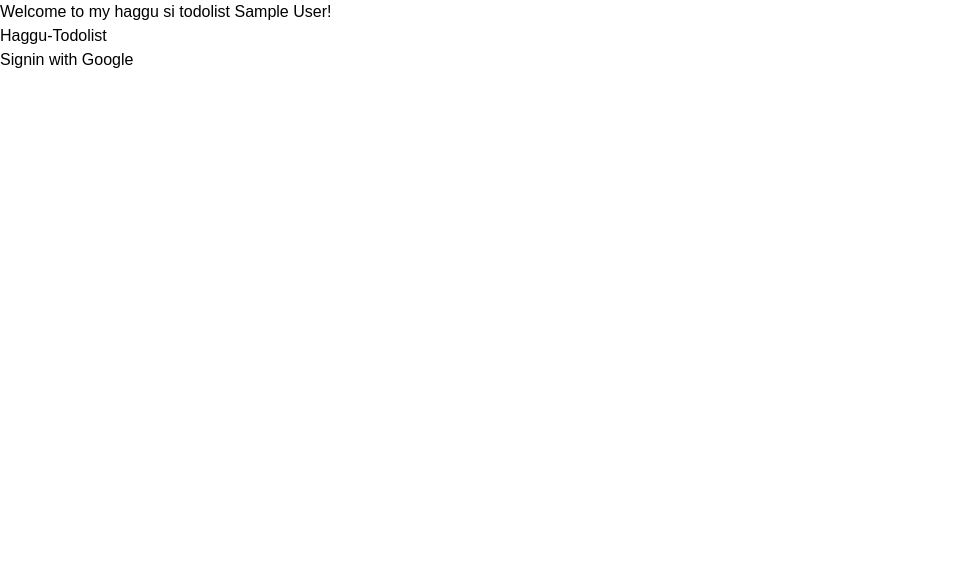
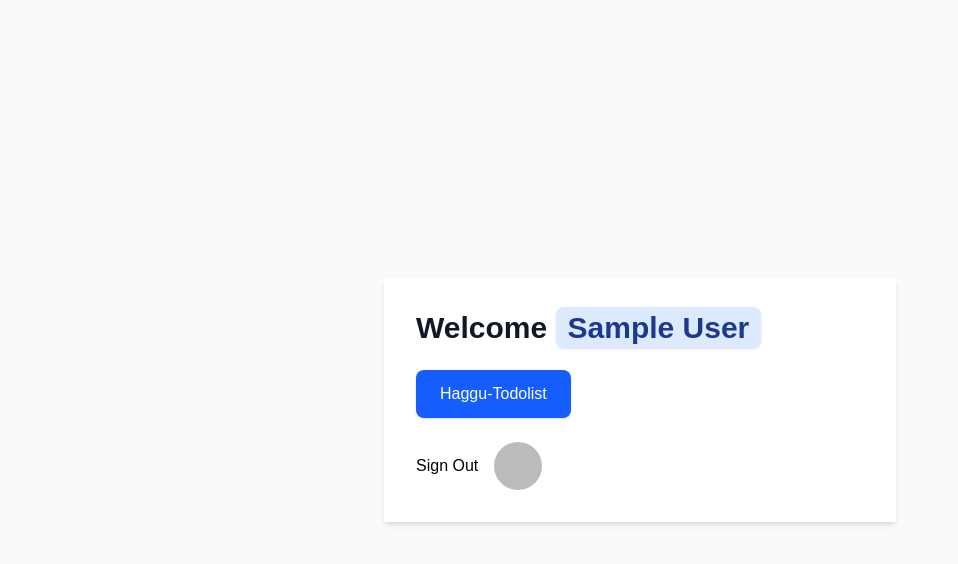
Before and after one commit to Priyanshubelwal17/next-todolist, a Next.js app: page / in a window 1280 px wide. Shown: the top 564 px of the page, without its empty margins (0-958 px from the left). Built offline with nearby package versions, Linux system fonts and the light colour scheme; no server answers; sample sign-in values are in the browser's storage.

Commit message:
Implement SiginOut and authorization

```diff
--- /dev/null
+++ b/app/Signinfirst/page.tsx
@@ -0,0 +1,8 @@
+import React from "react";
+import PleaseSignin from "../_components/PleaseSignin";
+
+function Page() {
+  return <PleaseSignin />;
+}
+
+export default Page;
--- /dev/null
+++ b/app/_components/PleaseSignin.tsx
@@ -0,0 +1,13 @@
+import React from "react";
+import SignIn from "./sign-in";
+
+function PleaseSignin() {
+  return (
+    <>
+      <h1>Please signin first</h1>
+      <SignIn />
+    </>
+  );
+}
+
+export default PleaseSignin;
--- a/app/_components/TodoForm.tsx
+++ b/app/_components/TodoForm.tsx
@@ -5,16 +5,21 @@
 
 function TodoForm() {
   return (
-    <div className="scale-[1.01">
-      <form action={addTodo}>
-        <div>
-          <input className="border" type="text" name="title" />
-          <button className="" type="submit">
-            add
-          </button>
-        </div>
-      </form>
-    </div>
+    <form className="w-full flex gap-3" action={addTodo}>
+      <div>
+        <input
+          className="flex-grow border border-gray-300 rounded0lg px-4 py-2 text-shadow-gray-400 focus:outline-none focus:ring-2 focus:ring-blue-500"
+          type="text"
+          name="title"
+        />
+        <button
+          className="bg-blue-600 text-white px-5 py-2 rounded-lg shadow hover:bg-blue-700 transition-colors font-semibold"
+          type="submit"
+        >
+          add
+        </button>
+      </div>
+    </form>
   );
 }
 
--- a/app/_components/TodoItem.jsx
+++ b/app/_components/TodoItem.jsx
@@ -15,9 +15,13 @@
   }
 
   return (
-    <div className=" ">
-      <li key={T.id}>
+    <li
+      className="flex items-center justify-between p-4 rounded-lg bg-white shadow-sm hover:shadow-md transition-shadow"
+      key={T.id}
+    >
+      <label className="flex items-center gap-3 flex-grow cursor-pointer select-none">
         <input
+          className="w-5 h-5 text-blue-600 rounded border-gray-300 focus:ring-blue focus:ring-2"
           type="checkbox"
           checked={T.completed}
           onChange={() => toggleTodo(T.id, T.completed)}
@@ -26,31 +30,47 @@
           <input
             type="text"
             value={initialTitle}
+            className="flex-grow border border-gray-300 rounded-md px-3 py-1 focus:outline-none foucus:ring-2 focus:ring-blue-500"
             onChange={(e) => setTitle(e.target.value)}
           />
         ) : (
-          <span className={`${T.completed ? "line-through" : ""}`}>
+          <span
+            className={` flex-grow text-gray-900 ${
+              T.completed ? "line-through text-gray-400" : ""
+            }`}
+          >
             {T.title}
           </span>
-        )}{" "}
-        - Created on: {T.createdAt}{" "}
+        )}
+      </label>
+      <div className="flex items-center gap-3 ml-4">
+        <span className="text-sx text-gray-500 whitespace-nowrap">
+          - Created on: {T.createdAt}{" "}
+        </span>
         <button
           onClick={() => deleteTodo(T.id)}
-          className="flex inline-flex bg-amber-400 "
+          className="bg-red-500 text-white px-3 py-1 rounded-md shadow hover:bg-red-600 transition"
         >
           delete
         </button>
         {isEdit ? (
-          <button onClick={editTitle} className="bg-green-500">
+          <button
+            className="bg-green-500 text-white px-3 py-1 rounded-md shadow hover:bg-green-600 transition"
+            onClick={editTitle}
+            className="bg-green-500"
+          >
             Save
           </button>
         ) : (
-          <button onClick={() => setEdit(true)} className="bg-amber-800  ">
+          <button
+            className="bg-amber-600 text-white px-3 py-1 rounded-md shadow hover:bg-amber-700 transition"
+            onClick={() => setEdit(true)}
+          >
             Edit
           </button>
         )}
-      </li>
-    </div>
+      </div>
+    </li>
   );
 }
 
--- a/app/_components/UserAvatar.tsx
+++ b/app/_components/UserAvatar.tsx
@@ -5,8 +5,13 @@
   if (!session?.user) return null;
 
   return (
-    <div>
-      <img src={session.user.image} alt="User Avatar" />
+    <div className="">
+      <img
+        className="rounded-full h-12"
+        src={session?.user?.image}
+        alt="User Avatar"
+        referrerPolicy="no-referrer"
+      />
     </div>
   );
 }
--- a/app/_components/sign-in.tsx
+++ b/app/_components/sign-in.tsx
@@ -8,7 +8,7 @@
         await signIn("google", { redirectTo: "/todolist" });
       }}
     >
-      <button type="submit">Signin with Google</button>
+      <button type="submit">Signin</button>
     </form>
   );
 }
--- a/app/_components/signout-button.tsx
+++ b/app/_components/signout-button.tsx
@@ -5,7 +5,7 @@
     <form
       action={async () => {
         "use server";
-        await signOut();
+        await signOut({ redirectTo: "/" });
       }}
     >
       <button type="submit"> Sign Out</button>
--- a/app/_lib/action.ts
+++ b/app/_lib/action.ts
@@ -4,9 +4,16 @@
 import Todo from "../models/Todo";
 import { error } from "console";
 import { revalidatePath } from "next/cache";
+import { auth } from "@/auth";
 // import { revalidatePath } from "next/cache";
 
 export async function addTodo(formdata: FormData) {
+  const session = await auth();
+  if (!session?.user?.id) {
+    return { error: "Not authenticated" };
+  }
+  const userId = session.user.id;
+
   await connectDB();
   console.log(formdata);
   const title = formdata.get("title") as string;
@@ -18,6 +25,7 @@
   const todo = new Todo({
     title,
     completed: false,
+    userId: userId,
   });
   await todo.save();
 
--- a/app/page.tsx
+++ b/app/page.tsx
@@ -1,16 +1,33 @@
 import { auth } from "@/auth";
 import Link from "next/link";
 import SignIn from "./_components/sign-in";
+import { SignOut } from "./_components/signout-button";
+import UserAvatar from "./_components/UserAvatar";
 
 export default async function Home() {
   const session = await auth();
+
   return (
-    <>
-      <div>
-        <h1> Welcome to my haggu si todolist {session?.user?.name}! </h1>
-        <Link href={"/todolist"}>Haggu-Todolist</Link>
-        <SignIn />
+    <main className="bg-gray-50 min-h-screen flex items-center justify-center">
+      <div className="container mx-auto max-w-lg p-8 bg-white rounderd-2xl shadow-md space-y-6">
+        <h1 className="text-3xl font-semibold text-gray-900">
+          Welcome{" "}
+          <span className="px-3 py-1 bg-blue-100 text-blue-900 rounded-lg shadow-sm font-bold">
+            {" "}
+            {session?.user?.name}
+          </span>
+        </h1>
+        <Link
+          className="inline-block px-6 py-3 rounded-lg bg-blue-600 text-white font-medium shadow hover:bg-blue-700 transition-colors"
+          href={"/todolist"}
+        >
+          Haggu-Todolist
+        </Link>
+        <div className="flex items-center gap-4">
+          {session ? <SignOut /> : <SignIn />}
+          <UserAvatar />
+        </div>
       </div>
-    </>
+    </main>
   );
 }
--- a/app/todolist/page.tsx
+++ b/app/todolist/page.tsx
@@ -3,10 +3,23 @@
 import Todo from "../models/Todo";
 import { connectDB } from "../_lib/mongodb";
 import TodoItem from "../_components/TodoItem";
+import { SignOut } from "../_components/signout-button";
+import { auth } from "@/auth";
+import { redirect } from "next/navigation";
 
 async function getAllTodos() {
+  const session = await auth();
+
+  if (!session) {
+    redirect("/Signinfirst");
+  }
+
+  const userId = session?.user?.id;
+
   await connectDB();
-  const todos = await Todo.find({});
+  const todos = await Todo.find({
+    userId: userId,
+  }).sort({ createdAt: -1 });
 
   return todos.map((todo) => ({
     id: todo._id.toString(),
@@ -20,15 +33,23 @@
   const todos = await getAllTodos();
 
   return (
-    <div className="bg-gray-400 w-3xl">
+    <main className="bg-gradient-to-tr from-blue-50 via-gray-100 to-gray-200 min-h-screen py-10 flex justify-center">
+      <div className="w0full max-w-2xl bg-white rounder-2xl shadow-xl p-8 space-y-8">
+        <h2 className="text-wxl font-bold text-gray-900 "> Your Todo List</h2>
+
         <TodoForm />
 
-      <ul>
+        <ul className="divide-y divide-gray-200">
           {todos.map((T) => (
             <TodoItem key={T.id} T={T} />
           ))}
         </ul>
+
+        <div className="flex justify-end">
+          <SignOut />
         </div>
+      </div>
+    </main>
   );
 }
 
--- a/package.json
+++ b/package.json
@@ -3,8 +3,8 @@
   "version": "0.1.0",
   "private": true,
   "scripts": {
-    "dev": "next dev --turbopack",
-    "build": "next build --turbopack",
+    "dev": "next dev ",
+    "build": "next build ",
     "start": "next start",
     "lint": "eslint"
   },
```
Lines whose indentation alone changed are shown as unchanged.
